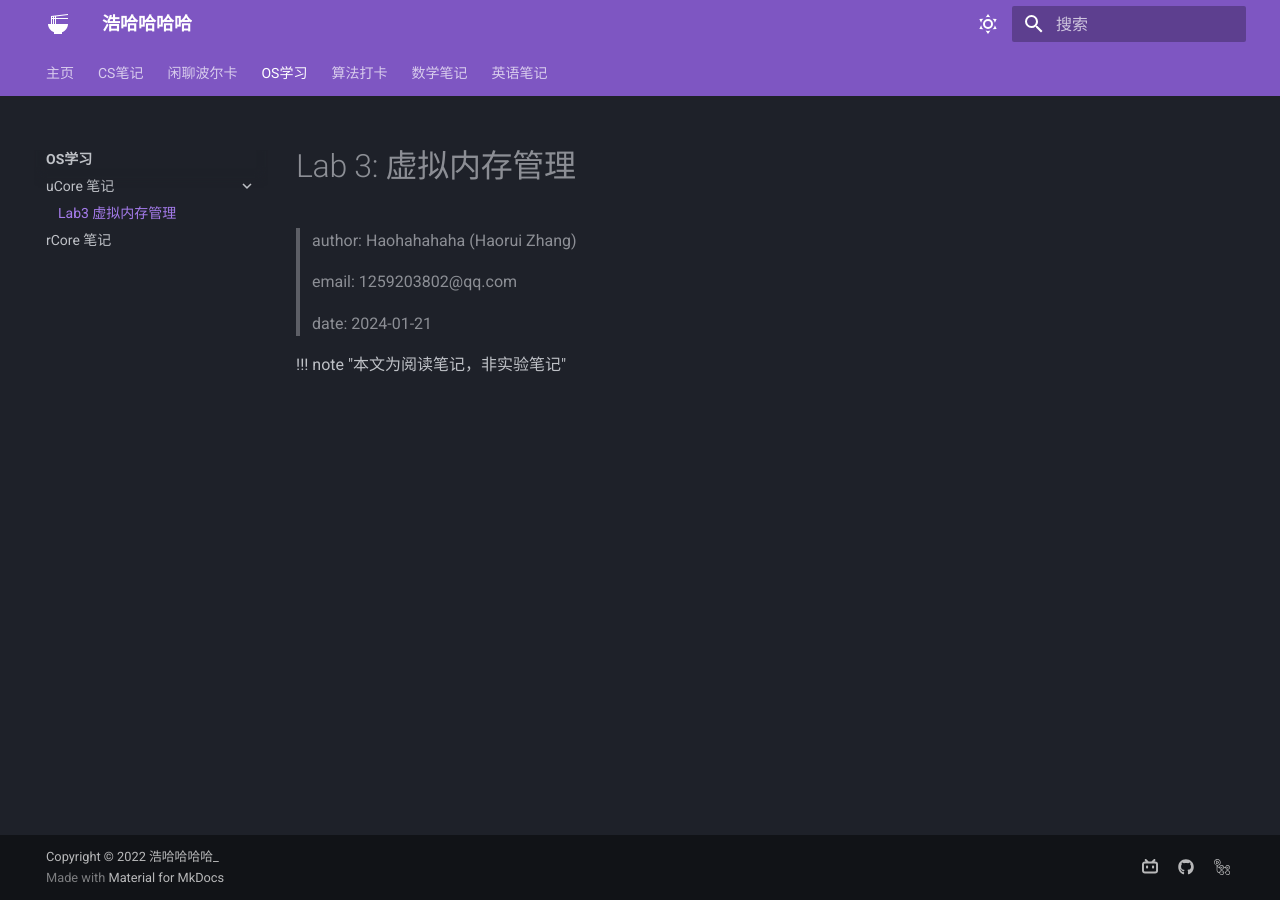
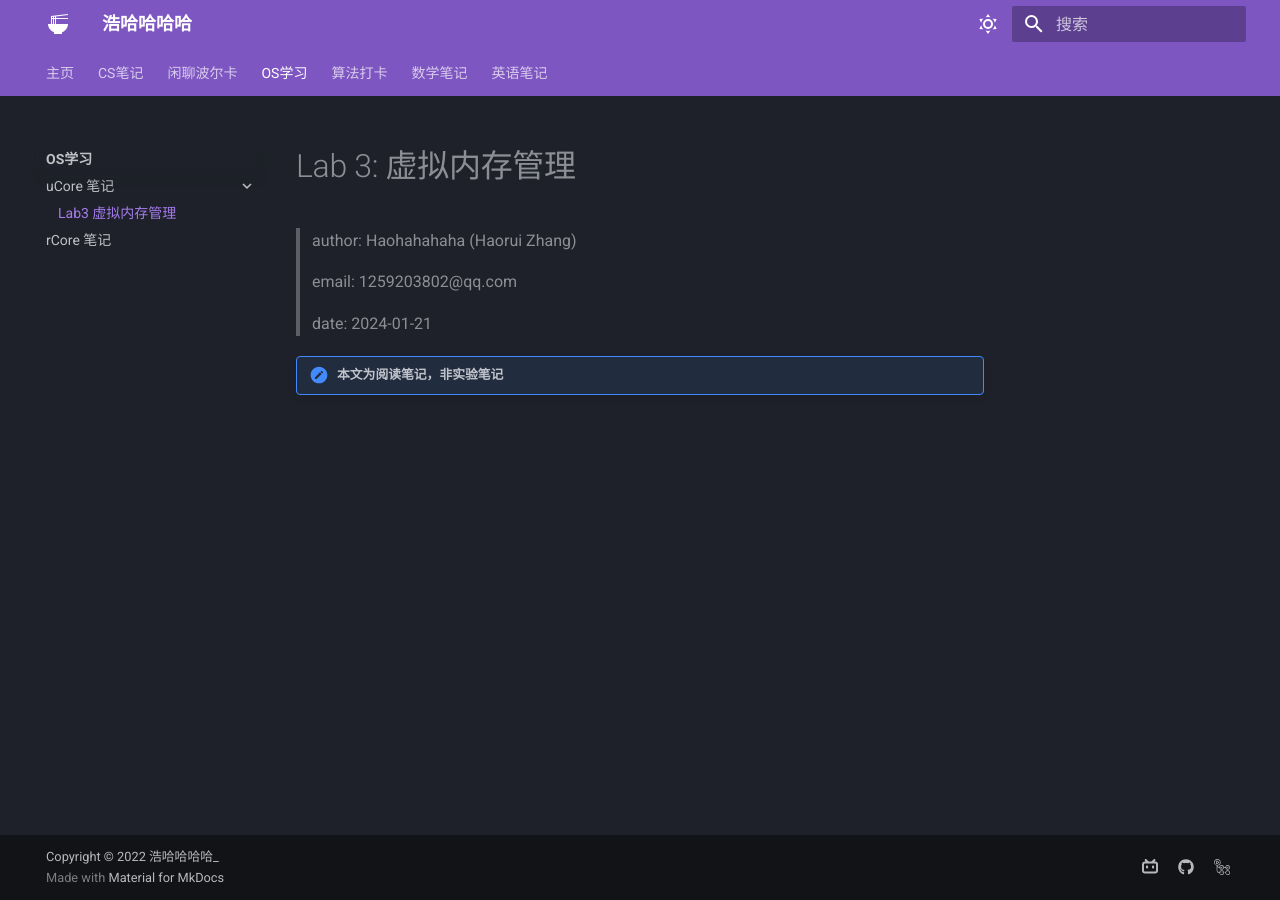
Before and after one commit to Haohahahaha/os, an MkDocs documentation site: the page built from docs/ucore/notes/lab3.md, in a window 1280 px wide. Built offline with MkDocs 1.6.1 and Material for MkDocs 9.7.7, drawn with Linux system fonts in a browser that asks for light colours.

Commit message:
2024-01-21_17:06:41 update

```diff
--- a/mkdocs.yml
+++ b/mkdocs.yml
@@ -24,6 +24,12 @@
     - navigation.expand
     - search.suggest
     - search.highlight
+    - content.code.copy
+    # Instant Loading
+    - navigation.instant
+    - navigation.instant.prefetch
+    - navigation.instant.progress
+
   language: zh
 
 nav:
@@ -43,6 +49,16 @@
 
 extra_css:
   - mkdocs/css/no-footer.css # 不使用底部的翻页
+markdown_extensions:
+    # Admonitions
+  - admonition
+  - pymdownx.details
+  - pymdownx.superfences
+  # Icons, Emojis
+  - attr_list
+  - pymdownx.emoji:
+      emoji_index: !!python/name:material.extensions.emoji.twemoji
+      emoji_generator: !!python/name:material.extensions.emoji.to_svg
 extra:
   homepage: http://haohaha.cn
   ## [bottom-right corner]
```
